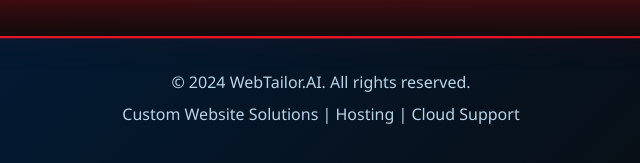
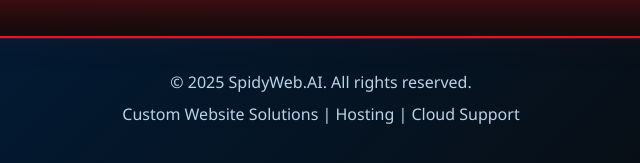
Before and after one commit to avinashm0912/spidyweb, a plain HTML site: page index.html in a window 1280 px wide. Shown: the part 2937-3100 px from the top of the page, 319-959 px from the left. Drawn offline with nearby package versions, Linux system fonts and the light colour scheme.

Commit message:
Update index.html

```diff
--- a/index.html
+++ b/index.html
@@ -874,7 +874,7 @@
     <!-- Footer -->
     <footer>
         <div class="footer-content">
-            <p>&copy; 2024 WebTailor.AI. All rights reserved.</p>
+            <p>&copy; 2025 SpidyWeb.AI. All rights reserved.</p>
             <p>Custom Website Solutions | Hosting | Cloud Support</p>
         </div>
     </footer>
```
